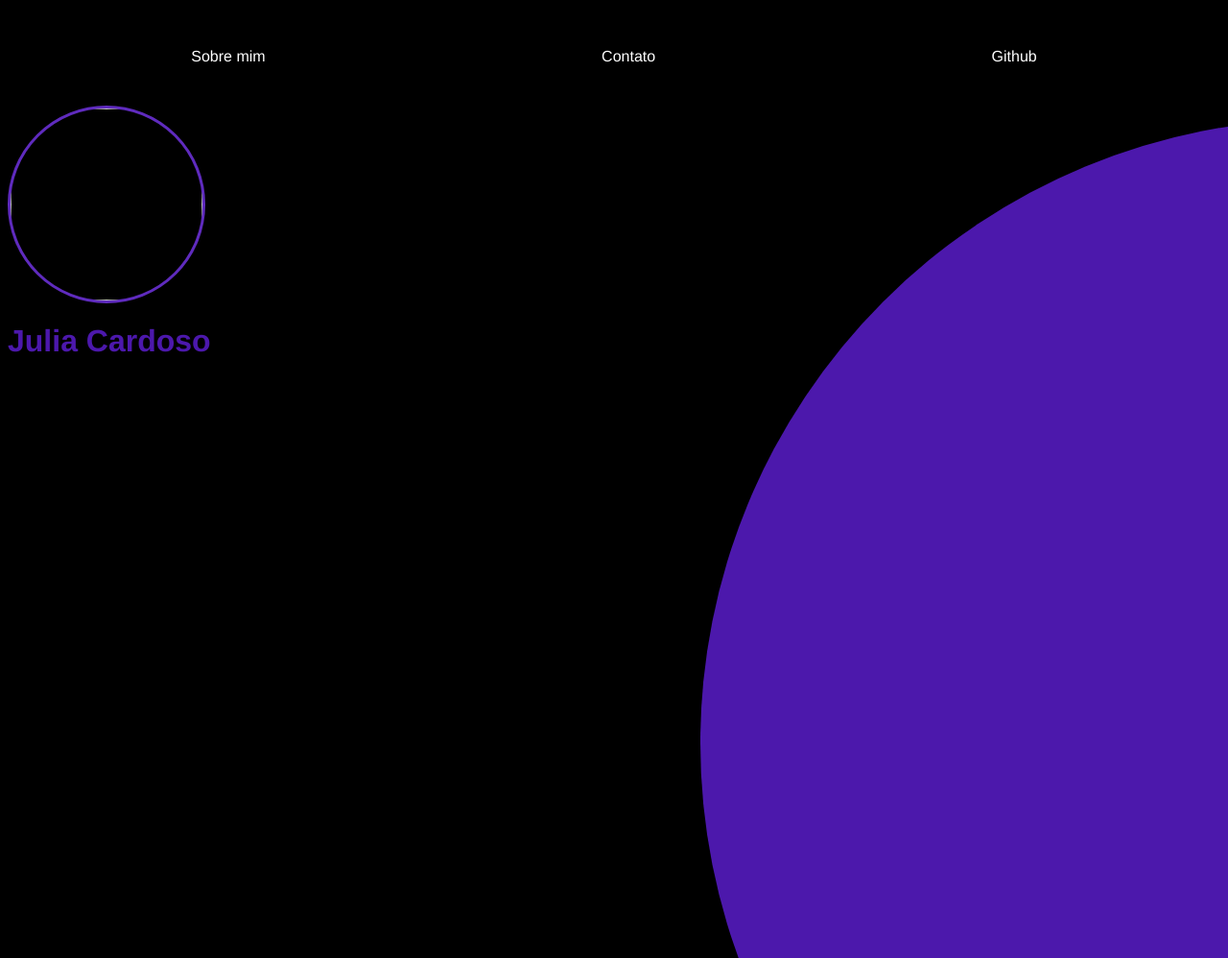
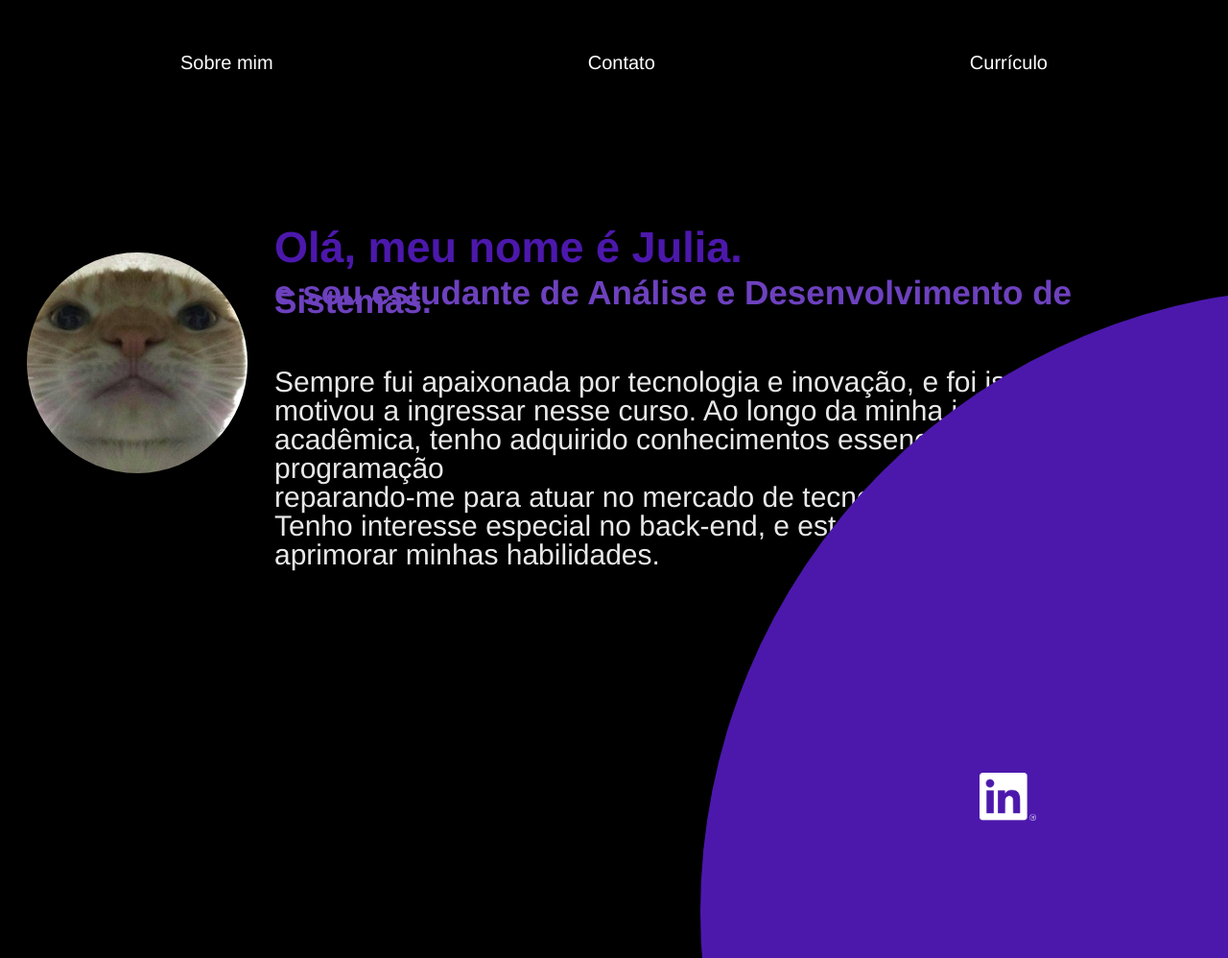
Before and after one commit to CardosoJulia/Trabalho17.03, a plain HTML site: page index.html in a window 1280 px wide. Shown: the top 998 px of the page at 96% size. Drawn offline with Linux system fonts and the light colour scheme.

Commit message:
Add files via upload

```diff
--- a/index.css
+++ b/index.css
@@ -1,5 +1,5 @@
 body {
-    background-color: hsl(0, 0%, 0%);
+    background-color: rgb(0, 0, 0);
     font-family: 'Franklin Gothic Medium', 'Arial Narrow', Arial, sans-serif;
 
 }
@@ -9,15 +9,18 @@ ul{
     list-style-type: none; /*TIRA A BOLINHA DE TOPICO*/
     align-items: center; /*ALINHA TOPICOS DE LINK NO CENTRO DA PÁGINA*/
     padding: 16px;
+    font-size:20px;
+
 }
 li{
     padding: 10px; /*espaçamento interno*/
 
+
 }
 li:hover{ /*efeitinho*/
-    background-color: plum;
+    background-color: hwb(261 44% 5%);
     border-radius: 100px;
-
+    color: aliceblue;
 
 }
 html,body{
@@ -27,29 +30,81 @@ html,body{
 
 }
 a{
-    color: white; /*Cor da letra*/
+    color: #ffffff; /*Cor da letra*/
     text-decoration: none; /*Tira sublinhado*/
 }
 .foto img{
 
-    width: 200px;
-    height: 200px;
+    width: 230px;
+    height: 230px;
     border-radius: 50%; /*Deixa a borda redonda*/
-    border: 3px solid #5f2bbe; /*Coloca borda colorida*/
+    /*border: 3px solid #5f2bbe; /*Coloca borda colorida*/
     display: flex;
-
+    float: left;
+    margin-right: 20px;
+    margin-bottom: 20px;
+    align-items: center; /* Centraliza a imagem e o texto */
+    justify-content: center;
+    margin-top: 50px; /* Ajusta o espaçamento do topo */
+    margin-top: 140px;
+    margin-left: 20px;
 }
 .nome{
+color: hsl(0, 0%, 91%);
+line-height: 30px;
+font-size: 30px;
+}
+
+.conteudo {
+    margin-top: 140px; /* Aumente esse valor para descer mais */
+   /* Centraliza o conteúdo */
+    padding: 40px; /* Adiciona espaço interno ao redor do texto */
+}
+
+h2{
+line-height: 10px;
 color: #4c18ac;
-display: flex;
+margin-top: -30px;
+margin-left: 238px;
+}
+.conteudo h3{
+    text-align: left;
+    line-height: 9px;
+    color: hsl(261, 49%, 50%);
+    margin-left: 238px;
+    }
+.conteudo p{
+    text-indent: 20px; /* Pequeno recuo inicial */
+margin-left: 238px;
+}
 
-}
 .enfeite{
     position: absolute;
-    bottom:-78%;
+    bottom: -100%;
     right:-750PX;
     width:1300px; /*LARGURA*/
     height: 1300px; /*ALTURA*/
     border-radius: 50%;
     background-color: #4c18ac;
 }
+
+footer {
+    position: relative; /* Define o footer como referência */
+}
+
+footer img{ /* GATINHO GIT */
+    width: 50px;
+    height: 50px;
+    position: absolute; /* Permite posicionamento livre */
+    top: 240px; /* COLOCA MAIS PARA BAIXO, QUANTO MAIOR, MAIS PARA BAIXO*/
+    right: 320px; /* Empurra para a direita */
+    filter: invert(1); /* Torna a imagem branca */
+}
+.linkedin img{ /* linkediinnn */
+    width: px;
+    height: 50px;
+    position: absolute; /* Permite posicionamento livre */
+    top: 805px; /* COLOCA MAIS PARA BAIXO, QUANTO MAIOR, MAIS PARA BAIXO*/
+    right: 200px; /* Empurra para a direita */
+
+}
--- a/index.html
+++ b/index.html
@@ -16,19 +16,25 @@
                 <li>
                    <a href="#">Contato</a>
             </li>
-            <li>
-                <a href="#">Github</a>
-            </li>
+
+            <li> <a href="Julia Cardoso CVNew (1).pdf" download="Julia Cardoso CVNew (1).pdf" type="application/pdf">Currículo</a> </li>
+
         </ul>
    </nav>
 
         <div class="foto">
-            <img src="img/JULIAHTML.jpg" alt="">
+            <img src="JULIAHTML.jpg" alt="">
         </div>
 
             <div class="conteudo">
                 <div class="nome">
-                   <h1>Julia Cardoso</h1>
+
+                   <h2>Olá, meu nome é Julia. </h2>
+                   <h3>e sou estudante de Análise e Desenvolvimento de Sistemas.</h3>
+                    <p><br>Sempre fui apaixonada por tecnologia e inovação, e foi isso que me motivou a ingressar nesse curso.
+                    Ao longo da minha jornada acadêmica, tenho adquirido conhecimentos essenciais em programação <br>reparando-me para atuar no mercado de tecnologia. <br>
+                    Tenho interesse especial no back-end, e estou sempre buscando aprimorar minhas habilidades.
+                </p>
                 </div>
 
             </div>
@@ -36,5 +42,20 @@
             <div class="enfeite">
 
             </div>
+            <div class="footer">
+
+                <footer>
+                    <a href="https://github.com/CardosoJulia" target="_blank" rel="noopener noreffer">
+                        <img src="github.png" alt="">
+
+                    </a>
+                </footer>
+                    <div class="linkedin">
+                        <a href="https://www.linkedin.com/in/julia-cardoso-aa0b211a0?utm_source=share&utm_campaign=share_via&utm_content=profile&utm_medium=android_app" target="_blank" rel="noopener noreffer">
+                            <img src="icone-linkedin-branco-png-635-2.png" alt="">
+
+                    </div>
+            </div>
+
 </body>
 </html>
```
Also changed, not shown: github.png (added), icone-linkedin-branco-png-635-2.png (added), 1 other file.
